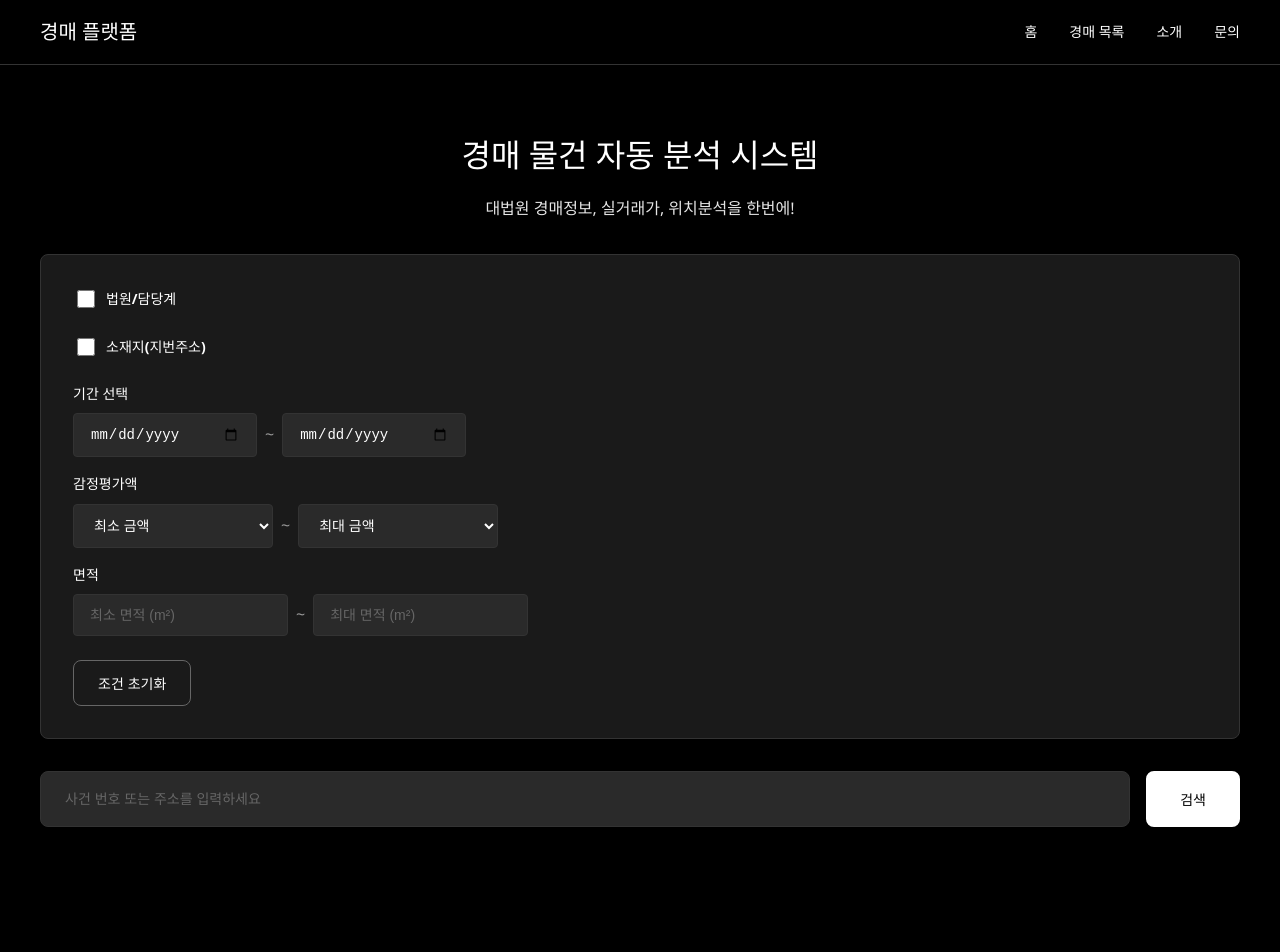
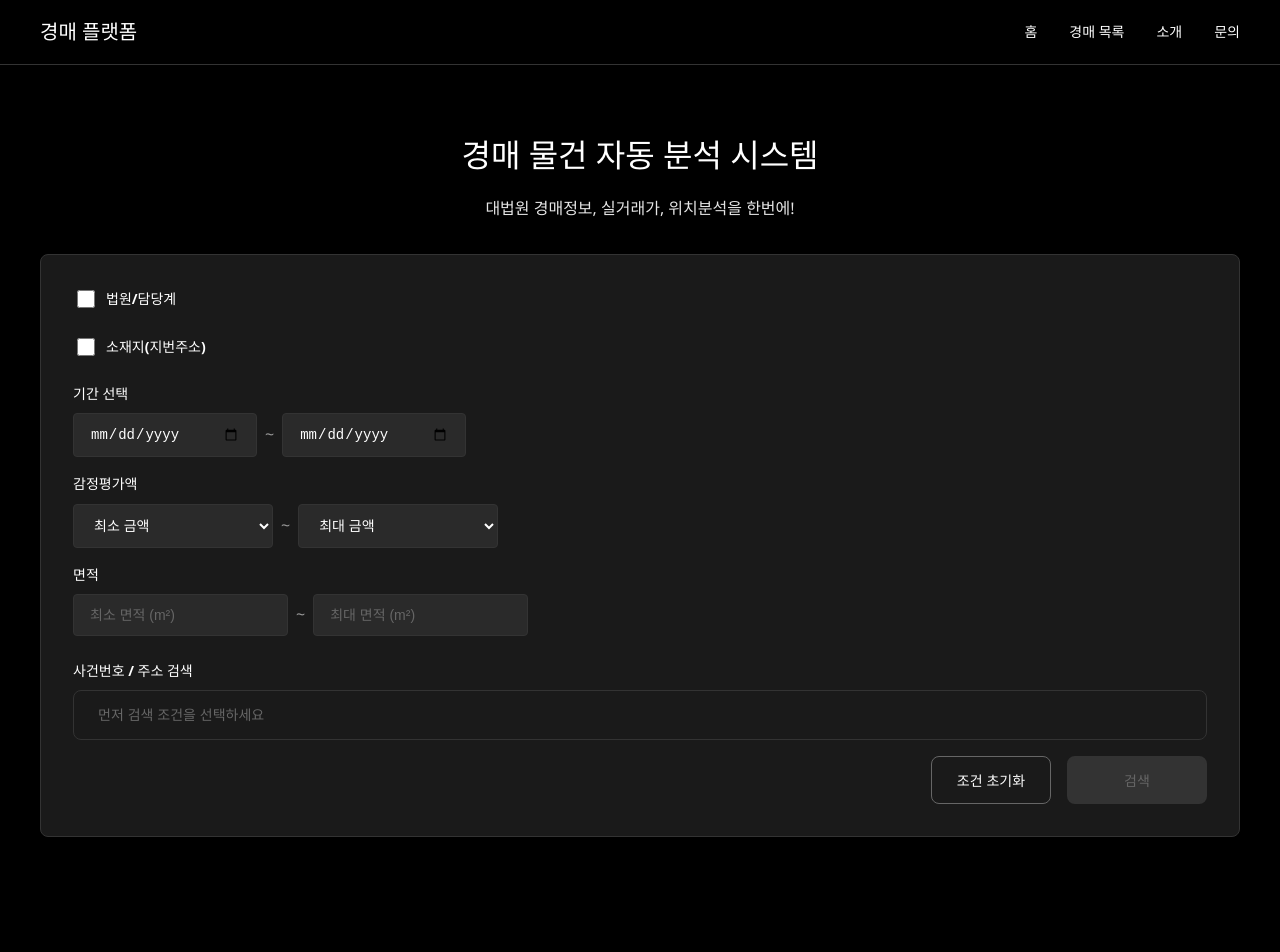
Before and after one commit to koayoun/auction_project, a React (Vite) app: page / in a window 1280 px wide. Shown: the top 952 px of the page. Built offline with nearby package versions, Linux system fonts and the light colour scheme.

Commit message:
feat:상세페이지 변경

```diff
--- a/src/pages/Dashboard.tsx
+++ b/src/pages/Dashboard.tsx
@@ -1,9 +1,11 @@
+import { useState } from 'react';
 import styled from 'styled-components';
 import { useNavigate } from 'react-router-dom';
 import { Header } from '../widgets/layout';
 import { Footer } from '../widgets/layout';
 import { PropertyDetail } from '../widgets/property-detail';
 import { AnalysisDashboard } from '../widgets/analysis-dashboard';
+import { Spinner } from '../shared/ui';
 import { useAppSelector } from '../app/hooks';
 
 const Main = styled.main`
@@ -59,9 +61,67 @@ const Divider = styled.hr`
   margin: 3rem 0;
 `;
 
+const AnalysisSection = styled.div`
+  display: flex;
+  flex-direction: column;
+  align-items: center;
+  gap: 2rem;
+`;
+
+const AnalyzeButton = styled.button`
+  padding: 1.5rem 3rem;
+  background-color: #ffffff;
+  color: #000000;
+  border: 2px solid #ffffff;
+  border-radius: 12px;
+  font-size: 18px;
+  font-weight: 700;
+  cursor: pointer;
+  transition: all 0.3s;
+  box-shadow: 0 4px 12px rgba(255, 255, 255, 0.1);
+
+  &:hover {
+    background-color: transparent;
+    color: #ffffff;
+    box-shadow: 0 6px 20px rgba(255, 255, 255, 0.2);
+    transform: translateY(-2px);
+  }
+
+  &:active {
+    transform: translateY(0);
+  }
+`;
+
+const AnalysisPlaceholder = styled.div`
+  background: #1a1a1a;
+  border: 2px dashed #333333;
+  border-radius: 12px;
+  padding: 4rem 2rem;
+  text-align: center;
+  color: #666666;
+
+  p {
+    margin: 0;
+    font-size: 16px;
+    line-height: 1.6;
+  }
+`;
+
 function Dashboard() {
   const navigate = useNavigate();
   const { selectedItem } = useAppSelector((state) => state.auctions);
+  const [isAnalyzing, setIsAnalyzing] = useState(false);
+  const [showAnalysis, setShowAnalysis] = useState(false);
+
+  const handleAnalyze = () => {
+    setIsAnalyzing(true);
+
+    // 2초 후 분석 결과 표시
+    setTimeout(() => {
+      setIsAnalyzing(false);
+      setShowAnalysis(true);
+    }, 2000);
+  };
 
   return (
     <>
@@ -73,14 +133,33 @@ function Dashboard() {
           </BackButton>
 
           {/* 상단: 물건 상세 정보 */}
-          <SectionTitle>📋 물건 상세 정보</SectionTitle>
+          <SectionTitle>물건 상세 정보</SectionTitle>
           <PropertyDetail item={selectedItem} />
 
           <Divider />
 
           {/* 하단: 분석 대시보드 */}
-          <SectionTitle>📊 AI 분석 대시보드</SectionTitle>
-          <AnalysisDashboard />
+          <SectionTitle>AI 분석 대시보드</SectionTitle>
+
+          {!showAnalysis && !isAnalyzing && (
+            <AnalysisSection>
+              <AnalysisPlaceholder>
+                <p>🤖 AI를 활용한 상세 분석을 시작하세요</p>
+                <p>실거래가, 위치, 투자수익률, 권리분석 등을 자동으로 분석합니다</p>
+              </AnalysisPlaceholder>
+              <AnalyzeButton onClick={handleAnalyze}>
+                🔍 AI 분석 시작하기
+              </AnalyzeButton>
+            </AnalysisSection>
+          )}
+
+          {isAnalyzing && (
+            <AnalysisSection>
+              <Spinner text="AI가 물건을 분석하고 있습니다..." />
+            </AnalysisSection>
+          )}
+
+          {showAnalysis && <AnalysisDashboard />}
         </Container>
       </Main>
       <Footer />
--- a/src/pages/Home.tsx
+++ b/src/pages/Home.tsx
@@ -16,7 +16,8 @@ const Main = styled.main`
 
 const HeroSection = styled.section`
   background-color: #000000;
-  padding: 4rem 0;
+  padding: 4rem 0 2rem 0;
+  position: relative;
 `;
 
 const Container = styled.div`
@@ -41,69 +42,22 @@ const Subtitle = styled.p`
   opacity: 0.9;
 `;
 
-const SearchBox = styled.div`
-  display: flex;
-  gap: 1rem;
+const SpinnerWrapper = styled.div`
+  position: absolute;
+  left: 50%;
+  transform: translateX(-50%);
   margin-top: 2rem;
 `;
 
-const SearchInput = styled.input`
-  flex: 1;
-  padding: 1rem 1.5rem;
-  border: 1px solid #333333;
-  border-radius: 8px;
-  font-size: 14px;
-  background-color: #2a2a2a;
-  color: #ffffff;
-
-  &:focus {
-    outline: none;
-    border-color: #1890ff;
-  }
-
-  &:disabled {
-    background-color: #1a1a1a;
-    cursor: not-allowed;
-  }
-
-  &::placeholder {
-    color: #666666;
-  }
-`;
-
-const SearchButton = styled.button`
-  padding: 1rem 2rem;
-  background-color: #ffffff;
-  color: #000000;
-  border: 2px solid #ffffff;
-  border-radius: 8px;
-  font-size: 14px;
-  font-weight: 600;
-  cursor: pointer;
-  transition: all 0.2s;
-
-  &:hover:not(:disabled) {
-    background-color: transparent;
-    color: #ffffff;
-  }
-
-  &:disabled {
-    background-color: #333333;
-    border-color: #333333;
-    color: #666666;
-    cursor: not-allowed;
-  }
-`;
-
 const ContentSection = styled.section`
-  padding: 3rem 0;
+  padding: 1.5rem 0 3rem 0;
   background-color: #000000;
+  min-height: 200px;
 `;
 
 function Home() {
   const [isAnalyzing, setIsAnalyzing] = useState(false);
   const [showResults, setShowResults] = useState(false);
-  const [searchInput, setSearchInput] = useState('');
 
   const dispatch = useAppDispatch();
   const { items } = useAppSelector((state) => state.auctions);
@@ -121,10 +75,13 @@ function Home() {
           court: '서울중앙지방법원',
           address: '서울특별시 강남구 테헤란로 123',
           appraisalPrice: 850000000,
-          minBidPrice: 680000000,
-          area: 84.5,
-          bidStartDate: '2025-11-15',
-          bidEndDate: '2025-11-22',
+          minSalePrice: 680000000,
+          deposit: 68000000,
+          detailedAddress: '서울특별시 강남구 테헤란로 123 (역삼동, 강남빌딩) 101호',
+          dividendDeadline: '2025-11-10',
+          claimAmount: 500000000,
+          courtSchedule: '2025-11-22 10:00 매각기일',
+          itemNote: '현황조사 시 임차인 1명 거주 중',
           status: 'active',
         },
         {
@@ -133,10 +90,12 @@ function Home() {
           court: '서울중앙지방법원',
           address: '서울특별시 서초구 반포대로 234',
           appraisalPrice: 920000000,
-          minBidPrice: 736000000,
-          area: 99.2,
-          bidStartDate: '2025-11-16',
-          bidEndDate: '2025-11-23',
+          minSalePrice: 736000000,
+          deposit: 73600000,
+          detailedAddress: '서울특별시 서초구 반포대로 234 (반포동) 301호',
+          dividendDeadline: '2025-11-11',
+          claimAmount: 600000000,
+          courtSchedule: '2025-11-23 10:00 매각기일',
           status: 'active',
         },
         {
@@ -145,10 +104,13 @@ function Home() {
           court: '서울중앙지방법원',
           address: '서울특별시 송파구 올림픽로 345',
           appraisalPrice: 750000000,
-          minBidPrice: 600000000,
-          area: 76.8,
-          bidStartDate: '2025-11-10',
-          bidEndDate: '2025-11-17',
+          minSalePrice: 600000000,
+          deposit: 60000000,
+          detailedAddress: '서울특별시 송파구 올림픽로 345 (잠실동) 1502호',
+          dividendDeadline: '2025-11-05',
+          claimAmount: 450000000,
+          courtSchedule: '2025-11-17 10:00 매각기일(유찰)',
+          itemNote: '선순위 전세권 설정',
           status: 'completed',
         },
         {
@@ -157,10 +119,12 @@ function Home() {
           court: '서울중앙지방법원',
           address: '서울특별시 강남구 역삼동 456',
           appraisalPrice: 1200000000,
-          minBidPrice: 960000000,
-          area: 115.3,
-          bidStartDate: '2025-11-18',
-          bidEndDate: '2025-11-25',
+          minSalePrice: 960000000,
+          deposit: 96000000,
+          detailedAddress: '서울특별시 강남구 역삼동 456 (역삼빌딩) 전층',
+          dividendDeadline: '2025-11-13',
+          claimAmount: 800000000,
+          courtSchedule: '2025-11-25 10:00 매각기일',
           status: 'active',
         },
       ];
@@ -180,22 +144,14 @@ function Home() {
             <Title>경매 물건 자동 분석 시스템</Title>
             <Subtitle>대법원 경매정보, 실거래가, 위치분석을 한번에!</Subtitle>
 
-            <AuctionFilters />
+            <AuctionFilters onSearch={handleSearch} />
+          </Container>
 
-            <SearchBox>
-              <SearchInput
-                type="text"
-                placeholder="사건 번호 또는 주소를 입력하세요"
-                value={searchInput}
-                onChange={(e) => setSearchInput(e.target.value)}
-              />
-              <SearchButton onClick={handleSearch}>
-                검색
-              </SearchButton>
-            </SearchBox>
-
-            {isAnalyzing && <Spinner text="분석중..." />}
-          </Container>
+          {isAnalyzing && (
+            <SpinnerWrapper>
+              <Spinner text="검색중..." />
+            </SpinnerWrapper>
+          )}
         </HeroSection>
 
         <ContentSection>
--- a/src/widgets/auction-filters/AuctionFilters.tsx
+++ b/src/widgets/auction-filters/AuctionFilters.tsx
@@ -123,10 +123,40 @@ const Separator = styled.span`
   color: #999999;
 `;
 
+const SearchGroup = styled.div`
+  margin-top: 1.5rem;
+`;
+
+const SearchInput = styled.input`
+  width: 100%;
+  padding: 1rem 1.5rem;
+  border: 1px solid #333333;
+  border-radius: 8px;
+  font-size: 14px;
+  background-color: #2a2a2a;
+  color: #ffffff;
+  margin-bottom: 1rem;
+  box-sizing: border-box;
+
+  &:focus {
+    outline: none;
+    border-color: #1890ff;
+  }
+
+  &:disabled {
+    background-color: #1a1a1a;
+    cursor: not-allowed;
+  }
+
+  &::placeholder {
+    color: #666666;
+  }
+`;
+
 const ButtonGroup = styled.div`
   display: flex;
   gap: 1rem;
-  margin-top: 1.5rem;
+  justify-content: flex-end;
 `;
 
 const ResetButton = styled.button`
@@ -139,6 +169,7 @@ const ResetButton = styled.button`
   font-weight: 600;
   cursor: pointer;
   transition: all 0.2s;
+  min-width: 120px;
 
   &:hover {
     border-color: #ffffff;
@@ -146,11 +177,37 @@ const ResetButton = styled.button`
   }
 `;
 
+const SearchButton = styled.button`
+  padding: 0.75rem 2rem;
+  background-color: #ffffff;
+  color: #000000;
+  border: 2px solid #ffffff;
+  border-radius: 8px;
+  font-size: 14px;
+  font-weight: 600;
+  cursor: pointer;
+  transition: all 0.2s;
+  min-width: 140px;
+
+  &:hover:not(:disabled) {
+    background-color: transparent;
+    color: #ffffff;
+  }
+
+  &:disabled {
+    background-color: #333333;
+    border-color: #333333;
+    color: #666666;
+    cursor: not-allowed;
+  }
+`;
+
 interface AuctionFiltersProps {
   onFiltersChange?: (filters: any) => void;
+  onSearch?: () => void;
 }
 
-export const AuctionFilters = ({ onFiltersChange }: AuctionFiltersProps) => {
+export const AuctionFilters = ({ onFiltersChange, onSearch }: AuctionFiltersProps) => {
   const [showCourtSelect, setShowCourtSelect] = useState(false);
   const [showLocationSelect, setShowLocationSelect] = useState(false);
   const [selectedCourt, setSelectedCourt] = useState('');
@@ -164,6 +221,7 @@ export const AuctionFilters = ({ onFiltersChange }: AuctionFiltersProps) => {
   const [maxPrice, setMaxPrice] = useState('');
   const [minArea, setMinArea] = useState('');
   const [maxArea, setMaxArea] = useState('');
+  const [searchInput, setSearchInput] = useState('');
 
   const handleCourtCheckbox = (checked: boolean) => {
     setShowCourtSelect(checked);
@@ -226,6 +284,13 @@ export const AuctionFilters = ({ onFiltersChange }: AuctionFiltersProps) => {
     setMaxPrice('');
     setMinArea('');
     setMaxArea('');
+    setSearchInput('');
+  };
+
+  const handleSearch = () => {
+    if (onSearch) {
+      onSearch();
+    }
   };
 
   return (
@@ -365,11 +430,35 @@ export const AuctionFilters = ({ onFiltersChange }: AuctionFiltersProps) => {
         </ConditionRange>
       </ConditionGroup>
 
-      {/* 초기화 버튼 */}
+      {/* 검색어 입력 */}
+      <SearchGroup>
+        <ConditionLabel>사건번호 / 주소 검색</ConditionLabel>
+        <SearchInput
+          type="text"
+          placeholder={
+            showCourtSelect
+              ? "사건 번호를 입력하세요"
+              : showLocationSelect
+              ? "주소를 입력하세요"
+              : "먼저 검색 조건을 선택하세요"
+          }
+          value={searchInput}
+          onChange={(e) => setSearchInput(e.target.value)}
+          disabled={!showCourtSelect && !showLocationSelect}
+        />
+      </SearchGroup>
+
+      {/* 버튼 그룹 */}
       <ButtonGroup>
         <ResetButton onClick={handleReset}>
           조건 초기화
         </ResetButton>
+        <SearchButton
+          onClick={handleSearch}
+          disabled={!showCourtSelect && !showLocationSelect}
+        >
+          검색
+        </SearchButton>
       </ButtonGroup>
     </FilterSection>
   );
--- a/src/widgets/auction-list/AuctionList.tsx
+++ b/src/widgets/auction-list/AuctionList.tsx
@@ -3,7 +3,7 @@ import type { AuctionItem } from '../../entities/auction';
 import { AuctionCard } from './AuctionCard';
 
 const Container = styled.div`
-  margin-top: 2rem;
+  margin-top: 0;
 `;
 
 const Title = styled.h3`
```
Also changed, not shown: src/entities/auction/types.ts (+11 -5 lines), src/widgets/auction-list/AuctionCard.tsx (+10 -8 lines), src/widgets/property-detail/PropertyDetail.tsx (+38 -20 lines).
